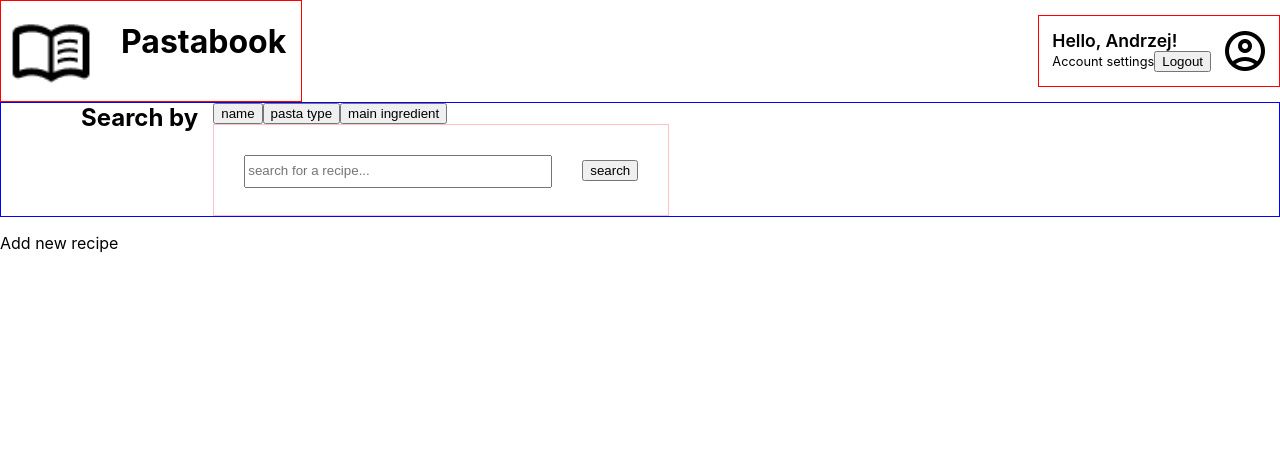
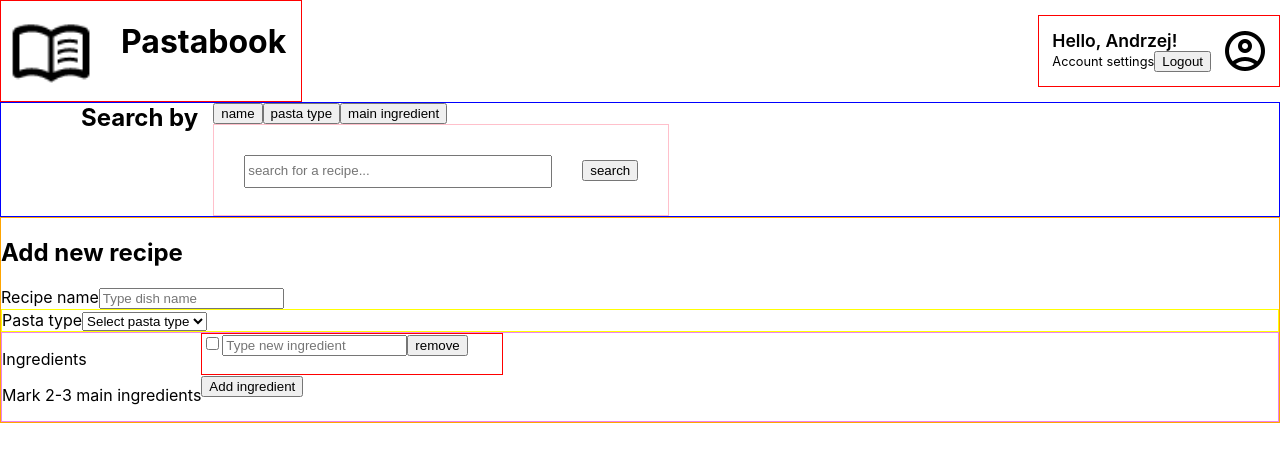
Before and after one commit to andrzejkukuryk/pastabook, a React (Create React App) app: page /add in a window 1280 px wide. Shown: the top 462 px of the page. Built offline with nearby package versions, Linux system fonts and the light colour scheme; sample sign-in values are in the browser's storage.

Commit message:
add addRecipeIngredients

```diff
--- a/src/component/addRecipe/index.tsx
+++ b/src/component/addRecipe/index.tsx
@@ -1,7 +1,37 @@
-import React from "react";
-import { useAuthContext } from "../authProvider";
+import React, { useState } from "react";
+import styles from "./style.module.css";
+import { AddRecipeIngredients } from "../addRecipeIngredients";
+import { AddRecipeName } from "../addRecipeName";
+import { AddRecipePastaType } from "../addRecipePastaType";
+
+export interface NewIngredient {
+  main: boolean;
+  name: string;
+  ingredientId?: number;
+}
 
 export function AddRecipe() {
-  const { token } = useAuthContext();
-  return <div>{token && <p>Add new recipe</p>}</div>;
+  const intialNewIngredients: NewIngredient[] = [
+    { main: false, name: "", ingredientId: 0 },
+  ];
+
+  const [newRecipeName, setNewRecipeName] = useState<string>("");
+  const [newPastaType, setNewPastaType] = useState<string>("");
+  const [newIngredients, setNewIngredients] =
+    useState<NewIngredient[]>(intialNewIngredients);
+
+  return (
+    <div className={styles.container}>
+      <h2>Add new recipe</h2>
+      <AddRecipeName
+        newRecipeName={newRecipeName}
+        setNewRecipeName={setNewRecipeName}
+      />
+      <AddRecipePastaType setNewPastaType={setNewPastaType} />
+      <AddRecipeIngredients
+        newIngredients={newIngredients}
+        setNewIngredients={setNewIngredients}
+      />
+    </div>
+  );
 }
--- /dev/null
+++ b/src/component/addRecipe/style.module.css
@@ -0,0 +1,4 @@
+.container{
+    max-width: 1280px;
+    border: 1px solid orange;
+}
--- /dev/null
+++ b/src/component/addRecipeIngredients/index.tsx
@@ -0,0 +1,47 @@
+import React from "react";
+import { NewIngredient } from "../addRecipe";
+import { AddRecipeIngredientsItem } from "../addRecipeIngredientsItem";
+import styles from "./style.module.css";
+
+interface AddRecipeIngredientsProps {
+  newIngredients: NewIngredient[];
+  setNewIngredients: React.Dispatch<React.SetStateAction<NewIngredient[]>>;
+}
+
+export function AddRecipeIngredients({
+  newIngredients,
+  setNewIngredients,
+}: AddRecipeIngredientsProps) {
+  const createIngredientsList = () => {
+    return newIngredients.map((item, id) => (
+      <AddRecipeIngredientsItem
+        key={`ingredient${id}`}
+        newIngredients={newIngredients}
+        id={id}
+        setNewIngredients={setNewIngredients}
+      />
+    ));
+  };
+
+  const handleClickAddIngredient = () => {
+    setNewIngredients([
+      ...newIngredients,
+      { main: false, name: "", ingredientId: 0 },
+    ]);
+  };
+  return (
+    <div className={styles.container}>
+      <div>
+        <p>Ingredients</p>
+        <p>Mark 2-3 main ingredients</p>
+      </div>
+
+      <div>
+        {createIngredientsList()}
+        <button onClick={() => handleClickAddIngredient()}>
+          Add ingredient
+        </button>
+      </div>
+    </div>
+  );
+}
--- /dev/null
+++ b/src/component/addRecipeIngredients/style.module.css
@@ -0,0 +1,8 @@
+.container{
+    display: flex;
+    border: 1px solid violet;
+}
+
+.btn {
+    border-radius: 4px;
+}
--- /dev/null
+++ b/src/component/addRecipeIngredientsItem/index.tsx
@@ -0,0 +1,82 @@
+import React from "react";
+import { useForm } from "react-hook-form";
+import { NewIngredient } from "../addRecipe";
+import styles from "./style.module.css";
+
+interface AddRecipeIngredientsItemProps {
+  newIngredients: NewIngredient[];
+  id: number;
+  setNewIngredients: React.Dispatch<React.SetStateAction<NewIngredient[]>>;
+}
+
+export function AddRecipeIngredientsItem({
+  newIngredients,
+  id,
+  setNewIngredients,
+}: AddRecipeIngredientsItemProps) {
+  const {
+    register,
+    formState: { errors },
+  } = useForm();
+
+  // let temporaryNewIngredients = [...newIngredients];
+  let temporaryNewIngredients: NewIngredient[] = [];
+  newIngredients.forEach((ingredient, id) => {
+    ingredient.ingredientId = id;
+    temporaryNewIngredients.push(ingredient);
+  });
+
+  const handleChangeName = (event: React.ChangeEvent<HTMLInputElement>) => {
+    temporaryNewIngredients[id].name = event.target.value;
+    setNewIngredients(temporaryNewIngredients);
+  };
+
+  const handleChangeMain = () => {
+    // TODO: limit trzech głównych składników
+    temporaryNewIngredients[id].main = !temporaryNewIngredients[id].main;
+    setNewIngredients(temporaryNewIngredients);
+  };
+
+  const handleClickRemove = (ingredientIdToRemove: number) => {
+    console.log("ingredientIdToremove: ", ingredientIdToRemove);
+    temporaryNewIngredients.splice(ingredientIdToRemove, 1);
+    setNewIngredients(temporaryNewIngredients);
+  };
+
+  console.log(newIngredients);
+  return (
+    <div className={styles.container}>
+      <form>
+        <input
+          type="checkbox"
+          checked={newIngredients[id].main}
+          {...register("main", {
+            onChange(event) {
+              //deklaruję event, bo bez niego nie działa
+
+              handleChangeMain();
+            },
+          })}
+        />
+        <input
+          type="text"
+          placeholder="Type new ingredient"
+          value={newIngredients[id].name}
+          {...(register("ingredient"),
+          {
+            required: true,
+            onChange(event) {
+              handleChangeName(event);
+            },
+          })}
+        />
+        <button type="button" onClick={() => handleClickRemove(id)}>
+          remove
+        </button>
+        {errors.ingredient && errors.ingredient.type === "required" && (
+          <p>Type some ingredient.</p>
+        )}
+      </form>
+    </div>
+  );
+}
--- /dev/null
+++ b/src/component/addRecipeIngredientsItem/style.module.css
@@ -0,0 +1,5 @@
+.container {
+    width: 300px;
+    height: 40px;
+    border: 1px solid red;
+}
--- /dev/null
+++ b/src/component/addRecipeName/index.tsx
@@ -0,0 +1,49 @@
+import React from "react";
+import { useForm } from "react-hook-form";
+import styles from "./style.module.css";
+
+interface AddRecipeNameProps {
+  newRecipeName: string;
+  setNewRecipeName: React.Dispatch<React.SetStateAction<string>>;
+}
+
+interface FormRecipeNameValue {
+  name: string;
+}
+
+export function AddRecipeName({
+  newRecipeName,
+  setNewRecipeName,
+}: AddRecipeNameProps) {
+  const {
+    register,
+    handleSubmit,
+    formState: { errors },
+  } = useForm<FormRecipeNameValue>();
+
+  const onSubmit = (data: FormRecipeNameValue) => {
+    setNewRecipeName(data.name);
+  };
+
+  return (
+    <div className={styles.container}>
+      <form onSubmit={handleSubmit(onSubmit)}>
+        <label htmlFor="newRecipeName">Recipe name</label>
+        <input
+          id="newRecipeName"
+          type="text"
+          placeholder="Type dish name"
+          {...register("name", {
+            required: true,
+            onChange(event) {
+              setNewRecipeName(event.target.value);
+            },
+          })}
+        />
+        {errors.name && errors.name.type === "required" && (
+          <p>Please, type a dish's name.</p>
+        )}
+      </form>
+    </div>
+  );
+}
--- /dev/null
+++ b/src/component/addRecipePastaType/index.tsx
@@ -0,0 +1,79 @@
+import React from "react";
+import { useForm } from "react-hook-form";
+import styles from "./style.module.css";
+
+interface AddRecipePastaTypeProps {
+  setNewPastaType: React.Dispatch<React.SetStateAction<string>>;
+}
+
+interface FormPastaTypeValue {
+  pastaType: string;
+}
+
+export function AddRecipePastaType({
+  setNewPastaType,
+}: AddRecipePastaTypeProps) {
+  const {
+    register,
+    formState: { errors },
+  } = useForm<FormPastaTypeValue>();
+
+  const pastaTypes: string[] = [
+    "spaghetti",
+    "penne",
+    "rigatoni",
+    "trofie",
+    "casarecce",
+    "lasagne",
+    "tagliatelle",
+    "fettucine",
+    "fusili",
+    "orecchiette",
+    "pici",
+    "cannelloni",
+    "farfalle",
+  ].sort((t1, t2) => {
+    if (t1 > t2) {
+      return 1;
+    }
+
+    if (t1 < t2) {
+      return -1;
+    }
+
+    return 0;
+  });
+
+  const createOptions = () => {
+    return pastaTypes.map((pastaType, id) => (
+      <option value={pastaType} key={`pastaType${id}`}>
+        {pastaType}
+      </option>
+    ));
+  };
+
+  return (
+    <div className={styles.container}>
+      <form>
+        <label htmlFor="newPastaType">Pasta type</label>
+        <select
+          id="newPastaType"
+          {...register("pastaType", {
+            required: true,
+            onChange(event) {
+              setNewPastaType(event.target.value);
+            },
+          })}
+        >
+          <option value="" disabled selected>
+            Select pasta type
+          </option>
+          {createOptions()}
+        </select>
+        {errors.pastaType && errors.pastaType.type === "required" && (
+          <p>Please, type a dish's name.</p>
+        )}
+      </form>
+    </div>
+  );
+}
--- /dev/null
+++ b/src/component/addRecipePastaType/style.module.css
@@ -0,0 +1,3 @@
+.container{
+    border: 1px solid yellow;
+}
```
Also changed, not shown: src/component/addRecipeName/style.module.css (added).
